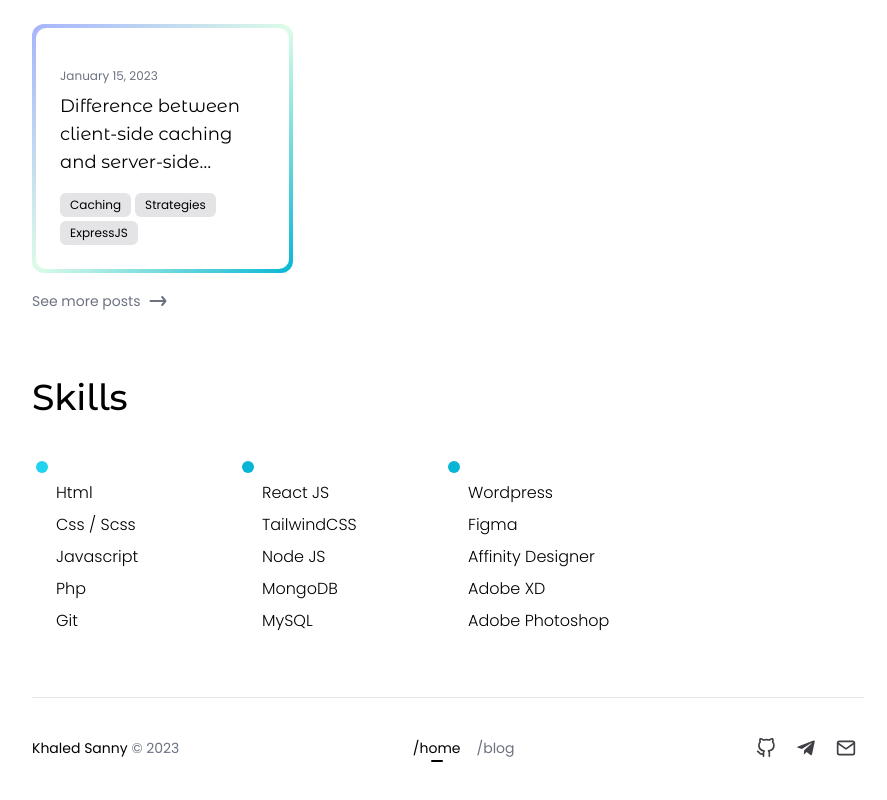
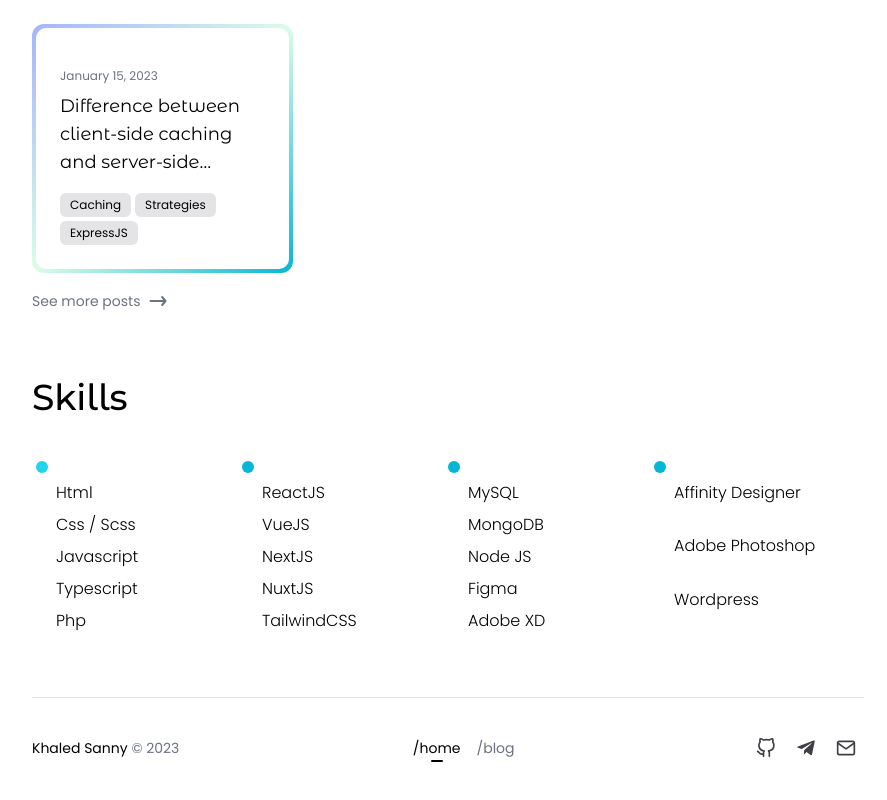
Before and after one commit to monlasan/MyPortfolio, a Next.js app: page / in a window 1280 px wide. Shown: the part 452-1252 px from the top of the page, without its empty margins (192-1079 px from the left). Built offline with nearby package versions, Linux system fonts and the light colour scheme.

Commit message:
Rearranged the skills list

```diff
--- a/components/Skills.tsx
+++ b/components/Skills.tsx
@@ -12,24 +12,30 @@ export default function Skills() {
           <li>Html</li>
           <li>Css / Scss</li>
           <li>Javascript</li>
+          <li>Typescript</li>
           <li>Php</li>
-          <li>Git</li>
         </ul>
         <ul className='relative grid gap-2 '>
           <span className='absolute -top-5 -left-5 block w-3 h-3 bg-cyan-500 rounded-full'></span>
-          <li>React JS</li>
+          <li>ReactJS</li>
+          <li>VueJS</li>
+          <li>NextJS</li>
+          <li>NuxtJS</li>
           <li>TailwindCSS</li>
-          <li>Node JS</li>
-          <li>MongoDB</li>
-          <li>MySQL</li>
         </ul>
         <ul className='relative grid gap-2 '>
           <span className='absolute -top-5 -left-5 block w-3 h-3 bg-cyan-500 rounded-full'></span>
+          <li>MySQL</li>
+          <li>MongoDB</li>
+          <li>Node JS</li>
+          <li>Figma</li>
+          <li>Adobe XD</li>
+        </ul>
+        <ul className='relative grid gap-2 '>
+          <span className='absolute -top-5 -left-5 block w-3 h-3 bg-cyan-500 rounded-full'></span>
+          <li>Affinity Designer</li>
+          <li>Adobe Photoshop</li>
           <li>Wordpress</li>
-          <li>Figma</li>
-          <li>Affinity Designer</li>
-          <li>Adobe XD</li>
-          <li>Adobe Photoshop</li>
         </ul>
       </div>
     </section>
```
